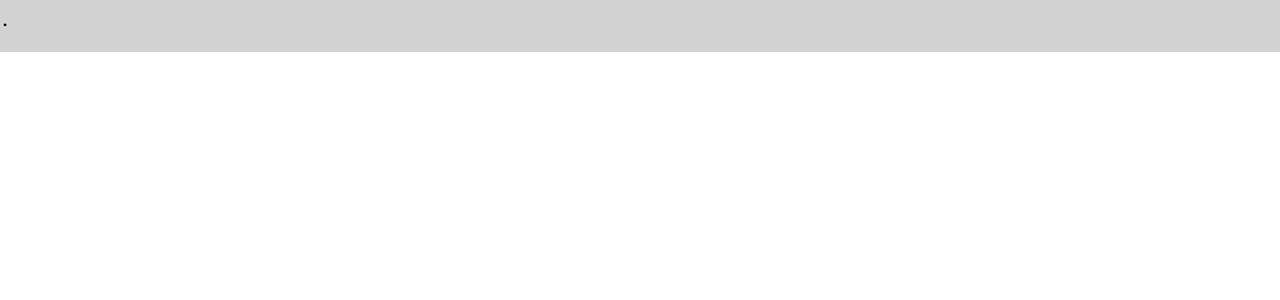
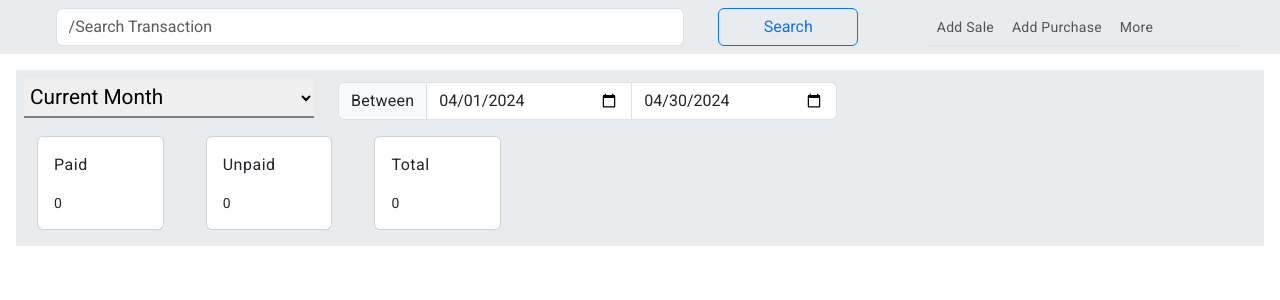
Before and after one commit to jayseth34/AutoMobile-Atk, an Angular app: page /sale/sale-invoice in a window 1280 px wide. Before the commit this address led to /. Shown: the top 300 px of the page. Built offline with nearby package versions, Linux system fonts and the light colour scheme.

Commit message:
Sale/Purchase Filter

```diff
--- a/src/app/app.component.html
+++ b/src/app/app.component.html
@@ -1,5 +1,5 @@
-<div class="header">
+<!-- <div class="header">
     <h1>.</h1>
-</div>
+</div> -->
 
 <router-outlet></router-outlet>
--- /dev/null
+++ b/src/app/components/details/details.component.css
@@ -0,0 +1,18 @@
+.select-container > select {
+  font-size: 1.3rem;
+  width: 100%;
+  border: none;
+  border-bottom: 2px solid grey;
+  height: 40px;
+  padding: 2px;
+}
+
+.select-container > select:focus {
+  border: none;
+  border-bottom: 2px solid grey;
+}
+
+.select-container > select > option {
+  font-size: 1.1rem;
+  font-weight: 300;
+}
--- /dev/null
+++ b/src/app/components/details/details.component.html
@@ -0,0 +1,92 @@
+<div>
+  <!-- To include sidbar and the page -->
+
+  <!-- Navbar -->
+  <section>
+    <nav class="navbar navbar-expand-lg bg-body-secondary">
+      <div class="container-fluid justify-content-around">
+        <form class="d-flex col-8 justify-content-around" role="search">
+          <div class="col-9">
+            <input
+              class="form-control col-8"
+              type="search"
+              placeholder="/Search Transaction"
+              aria-label="Search"
+            />
+          </div>
+          <button class="col-2 btn btn-outline-primary">Search</button>
+        </form>
+        <ul class="navbar-nav nav-tabs col-3">
+          <li class="nav-item">
+            <a class="nav-link" aria-current="page" href="#">Add Sale</a>
+          </li>
+          <li class="nav-item">
+            <a class="nav-link" href="#">Add Purchase</a>
+          </li>
+          <li class="nav-item">
+            <a class="nav-link" href="#">More</a>
+          </li>
+        </ul>
+      </div>
+    </nav>
+  </section>
+
+  <!-- Filters -->
+  <section class="m-3 bg-body-secondary">
+    <form [formGroup]="filterForm">
+      <div class="row p-2 mt-1 mb-2">
+        <div class="select-container col-3">
+          <select
+            class="custom-select custom-select-md"
+            id="filter"
+            formControlName="range"
+            (change)="handleRangeChange()"
+          >
+            <option *ngFor="let filter of filters; index as i" [value]="i">
+              {{ filter }}
+            </option>
+          </select>
+        </div>
+        <div class="col-5 pt-1">
+          <div class="input-group">
+            <span class="input-group-text">Between</span>
+            <input
+              type="date"
+              aria-label="start-date"
+              class="form-control"
+              formControlName="startDate"
+            />
+            <input
+              type="date"
+              aria-label="end-date"
+              class="form-control"
+              formControlName="endDate"
+            />
+          </div>
+        </div>
+      </div>
+      <div class="row">
+        <ul class="d-flex col-5 justify-content-around">
+          <div class="card col-3">
+            <div class="card-body">
+              <h4 class="card-title">Paid</h4>
+              <p class="card-text">{{ paidVal }}</p>
+            </div>
+          </div>
+          <div class="card col-3">
+            <div class="card-body">
+              <h4 class="card-title">Unpaid</h4>
+              <p class="card-text">{{ unpaidVal }}</p>
+            </div>
+          </div>
+          <div class="card col-3">
+            <div class="card-body">
+              <h4 class="card-title">Total</h4>
+              <p class="card-text">{{ totalVal }}</p>
+            </div>
+          </div>
+        </ul>
+      </div>
+    </form>
+  </section>
+</div>
--- /dev/null
+++ b/src/app/components/details/details.component.ts
@@ -0,0 +1,80 @@
+import { Component, OnInit } from '@angular/core';
+import { FormControl, FormGroup } from '@angular/forms';
+import { Router } from '@angular/router';
+
+import { TransactionTypeEnum, TimeFilterEnum } from 'src/app/models';
+
+@Component({
+  selector: 'app-details',
+  templateUrl: './details.component.html',
+  styleUrls: ['./details.component.css']
+})
+export class DetailsComponent implements OnInit {
+  filters = ["All Purchase Invoice", "Current Month", "Last Month", "Current Quarter", "Current Year", "Custom"];
+  transactionType: TransactionTypeEnum = TransactionTypeEnum.Sale;
+  paidVal: Number = 0;
+  unpaidVal: Number = 0;
+  totalVal: Number = 0;
+
+
+  // Form Groups
+  filterForm = new FormGroup({
+    range: new FormControl<TimeFilterEnum>(TimeFilterEnum.CurMonth),
+    startDate: new FormControl(''),
+    endDate: new FormControl(''),
+  });
+
+  constructor(private route: Router){
+
+  }
+
+  ngOnInit(): void {
+    // console.log(this.route.url);
+    this.transactionType = this.route.url.split('/')[1] == 'sale' ? 0 : 1;
+    this.handleRangeChange();
+  }
+
+  handleRangeChange(): void {
+    let filterVal = this.filterForm.get('range')?.value;
+    let curDate = new Date();
+    let start = null, end = null;
+    if (filterVal == TimeFilterEnum.CurMonth){
+      start = new Date(curDate.getFullYear(), curDate.getMonth(), 1);
+      end = new Date(curDate.getFullYear(), curDate.getMonth()+1, 0);
+    } else if (filterVal == TimeFilterEnum.LastMonth){
+      start = new Date(curDate.getFullYear(), curDate.getMonth()-1, 1);
+      end = new Date(curDate.getFullYear(), curDate.getMonth(), 0);
+    } else if (filterVal == TimeFilterEnum.CurQuarter){
+
+    } else if (filterVal == TimeFilterEnum.CurYear){
+      start = new Date(curDate.getFullYear(), 0, 1);
+      end = new Date(curDate.getFullYear() + 1, 0, 0);
+      console.log(start);
+
+    } else if (filterVal == TimeFilterEnum.All){
+      start = ''
+      end = curDate;
+    } else {
+        start = '';
+        end = '';
+    }
+
+    this.filterForm.patchValue({
+      startDate: start == '' ? '' : this.formatDate(start),
+      endDate: end == '' ? '' : this.formatDate(end),
+    })
+  }
+
+  private formatDate(date: any): string {
+    if(date == ''){
+      return date;
+    }
+    const d = new Date(date);
+    let month = '' + (d.getMonth() + 1);
+    let day = '' + d.getDate();
+    const year = d.getFullYear();
+    if (month.length < 2) month = '0' + month;
+    if (day.length < 2) day = '0' + day;
+    return [year, month, day].join('-');
+  }
+}
--- a/src/app/components/sidebar/sidebar.component.html
+++ b/src/app/components/sidebar/sidebar.component.html
@@ -17,6 +17,14 @@
         <img src="https://w7.pngwing.com/pngs/848/762/png-transparent-computer-icons-home-house-home-angle-building-rectangle-thumbnail.png" alt="Home Icon" class="icon">
         <a href="#">Items</a>
       </li>
+      <li class="tabs" routerLink="/sale">
+        <img src="https://w7.pngwing.com/pngs/848/762/png-transparent-computer-icons-home-house-home-angle-building-rectangle-thumbnail.png" alt="Home Icon" class="icon">
+        <a href="#">Sale</a>
+      </li>
+      <li class="tabs" routerLink="/purchase">
+        <img src="https://w7.pngwing.com/pngs/848/762/png-transparent-computer-icons-home-house-home-angle-building-rectangle-thumbnail.png" alt="Home Icon" class="icon">
+        <a href="#">Purchase</a>
+      </li>
     </ul>
   </div>
 </div>
--- /dev/null
+++ b/src/app/models.ts
@@ -0,0 +1,5 @@
+export enum TransactionTypeEnum { Sale, Purchase, CreditNote, PaymentIn }
+
+export enum TimeFilterEnum {
+    All, CurMonth, LastMonth, CurQuarter, CurYear, Custom
+};
--- a/src/index.html
+++ b/src/index.html
@@ -9,8 +9,10 @@
   <link rel="preconnect" href="https://fonts.gstatic.com">
   <link href="https://fonts.googleapis.com/css2?family=Roboto:wght@300;400;500&display=swap" rel="stylesheet">
   <link href="https://fonts.googleapis.com/icon?family=Material+Icons" rel="stylesheet">
+  <link href="https://cdn.jsdelivr.net/npm/bootstrap@5.3.3/dist/css/bootstrap.min.css" rel="stylesheet" integrity="sha384-QWTKZyjpPEjISv5WaRU9OFeRpok6YctnYmDr5pNlyT2bRjXh0JMhjY6hW+ALEwIH" crossorigin="anonymous">
 </head>
 <body class="mat-typography">
   <app-root></app-root>
+  <script src="https://cdn.jsdelivr.net/npm/bootstrap@5.3.3/dist/js/bootstrap.bundle.min.js" integrity="sha384-YvpcrYf0tY3lHB60NNkmXc5s9fDVZLESaAA55NDzOxhy9GkcIdslK1eN7N6jIeHz" crossorigin="anonymous"></script>
 </body>
 </html>
```
Also changed, not shown: src/app/app-routing.module.ts (+9 -0 lines), src/app/app.module.ts (+6 -2 lines), 1 other file (tests, documents, lock files or other folders).
